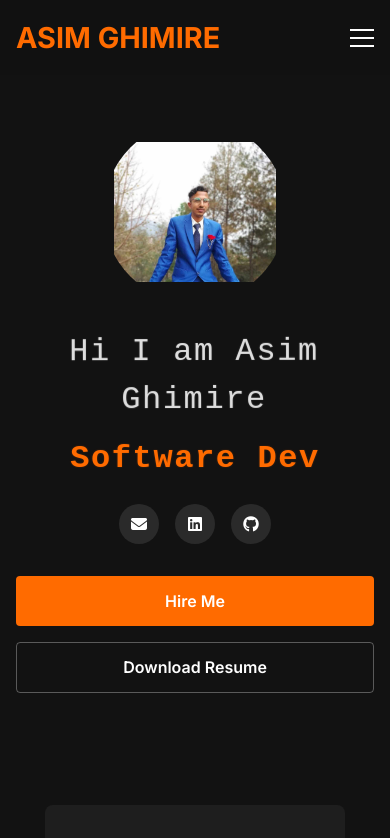
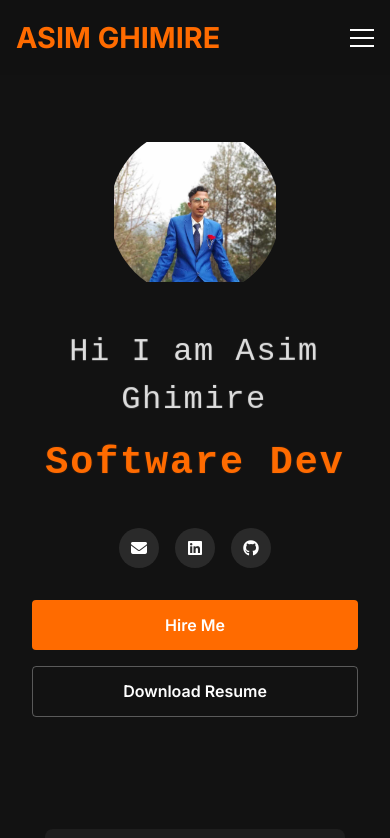
Before and after one commit to asimghimire11/Portfolio, a React (Vite) app: page / in a window 390 px wide. Shown: the top 838 px of the page. Built offline with nearby package versions, Linux system fonts and the light colour scheme.

Commit message:
Fixes in experience card position

```diff
--- a/src/styles/Experience.css
+++ b/src/styles/Experience.css
@@ -16,7 +16,7 @@
   background-color: #FF6B00;
   top: 0;
   bottom: 0;
-  left: 50%;
+  left: 45%;
   margin-left: -2px;
   border-radius: 4px;
 }
@@ -43,7 +43,7 @@
 }
 
 .experience-card:nth-child(even) {
-  left: 50%;
+  left: 45%;
 }
 
 .experience-card::after {
@@ -51,7 +51,7 @@
   position: absolute;
   width: 20px;
   height: 20px;
-  right: -10px;
+  right: -13px;
   background-color: #121212;
   border: 4px solid #FF6B00;
   top: 22px;
@@ -60,7 +60,7 @@
 }
 
 .experience-card:nth-child(even)::after {
-  left: -10px;
+  left: -16px;
   right: auto;
 }
 
@@ -97,12 +97,18 @@
 /* Responsive styles */
 @media (max-width: 768px) {
   .experience-timeline::before {
-    left: 31px;
+    left: 73px;
+  }
+  .experience-timeline::before {
+    left: 78px;
+  }
+  .experience-card:nth-child(even)::after {
+    left: -11px;
   }
 
   .experience-card {
     width: calc(100% - 90px);
-    left: 70px !important;
+    left: 75px !important;
   }
 
   .experience-card::after {
--- a/src/styles/Hero.css
+++ b/src/styles/Hero.css
@@ -55,13 +55,11 @@
   50% { opacity: 0; }
 }
 
-/* Add a pen-like writing effect with slight variations in character appearance */
 .animated-greeting span {
   display: inline-block;
   transform-origin: center;
 }
 
-/* Subtle animation for the container to simulate hand movement */
 .animated-text-container {
   animation: slight-shake 10s ease-in-out infinite;
 }
@@ -206,38 +204,36 @@
   clip-path: circle(45% at center);
 }
 
-@media (max-width: 768px) {
-  .animated-profession {
-    font-size: 2.4rem;
+/* ---------- FIXED MID SCREENS (992px - 1200px) ---------- */
+@media (max-width: 1200px) and (min-width: 993px) {
+  .hero-image {
+    position: relative;
+    width: 100%;
+    height: 450px;
+    display: flex;
+    justify-content: center;
+    align-items: center;
+    margin-top: 2rem;
+  }
+
+  .hero-image img {
+    width: 80%;
+    max-width: 380px;
+    height: auto;
+    clip-path: circle(45% at center);
+  }
+
+  .hero-content {
+    text-align: center;
+    align-items: center;
+  }
+
+  .stats-container {
+    justify-content: center;
   }
 }
 
-@media (max-width: 576px) {
-  .animated-profession {
-    font-size: 2rem;
-  }
-
-  .hero-section {
-    padding: 4rem 1rem 1rem;
-  }
-
-  .animated-text-container {
-    min-height: 3rem;
-  }
-
-  .profession-container {
-    min-height: 3rem;
-    margin-bottom: 1rem;
-  }
-}
-
-@media (max-width: 1200px) {
-  .hero-image {
-    width: 60%;
-    clip-path: circle(40% at 80% 50%);
-  }
-}
-
+/* Tablets & small devices */
 @media (max-width: 992px) {
   .hero-section {
     flex-direction: column;
@@ -258,7 +254,7 @@
   .hero-image {
     position: relative;
     width: 100%;
-    height: 400px;
+    height: 600px;
     clip-path: circle(40% at 50% 50%);
     margin-top: 2rem;
   }
@@ -277,8 +273,8 @@
 }
 
 @media (max-width: 768px) {
-  .profession {
-    font-size: 2.5rem;
+  .animated-profession {
+    font-size: 2.4rem;
   }
 
   .stats-container {
@@ -294,6 +290,7 @@
 
   .hero-image {
     height: 300px;
+    border-radius: 480px;
   }
 }
 
```
Also changed, not shown: src/components/Experience.jsx (line endings or trailing spaces).
